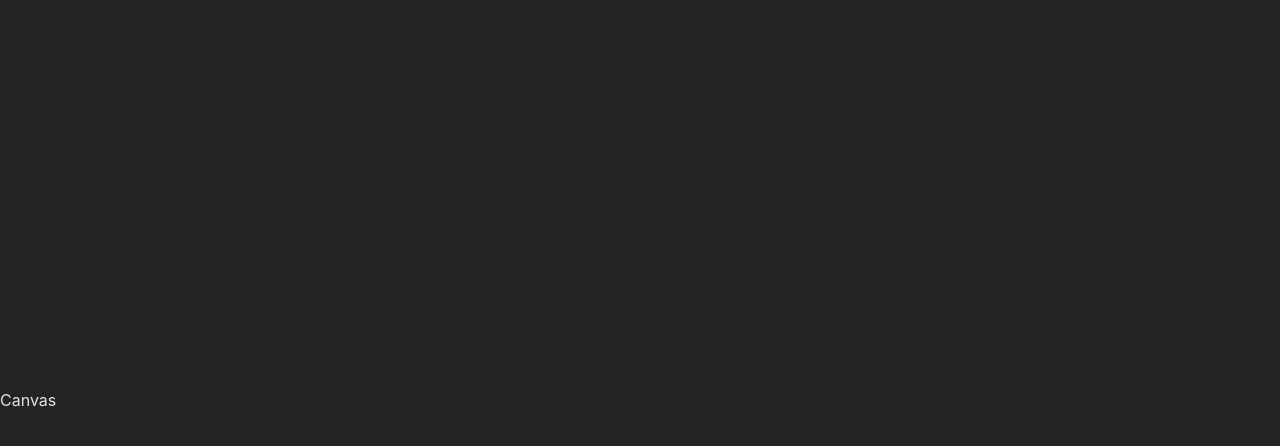
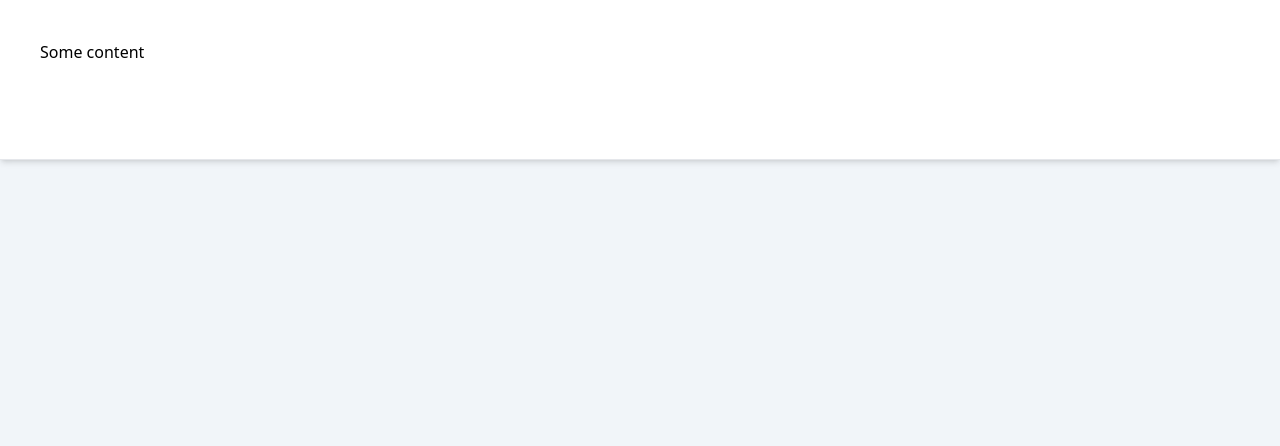
Before and after one commit to VaskoTsv/draw_app, a React (Vite) app: page / in a window 1280 px wide. Shown: the top 446 px of the page. Built offline with nearby package versions, Linux system fonts and the light colour scheme.

Commit message:
Add tailwind to project

```diff
--- a/package.json
+++ b/package.json
@@ -3,8 +3,9 @@
 	"private": true,
 	"version": "0.0.0",
 	"scripts": {
-    "dev": "vite",
+		"dev": "npm run build:css && vite",
 		"build": "tsc && vite build",
+		"build:css": "postcss src/index.css -o dist/index.css",
 		"preview": "vite preview"
 	},
 	"dependencies": {
@@ -16,6 +17,9 @@
 		"@types/react": "^18.0.27",
 		"@types/react-dom": "^18.0.10",
 		"@vitejs/plugin-react": "^3.1.0",
+		"autoprefixer": "^10.4.13",
+		"postcss-cli": "^10.1.0",
+		"tailwindcss": "^3.2.4",
 		"typescript": "^4.9.3",
 		"vite": "^4.1.1"
 	}
--- /dev/null
+++ b/postcss.config.js
@@ -0,0 +1,4 @@
+const tailwindcss = require("tailwindcss");
+module.exports = {
+	plugins: [tailwindcss("./tailwind.config.js"), require("autoprefixer")],
+};
--- a/src/components/ui/ActionPanel.tsx
+++ b/src/components/ui/ActionPanel.tsx
@@ -1,7 +1,7 @@
 interface ActionPanelProps {}
 
 const ActionPanel: React.FC<ActionPanelProps> = () => {
-	return <div>ActionPanel</div>;
+	return <header className="h-40 p-10 bg-white decoration-orange-400 shadow-md border-b">Some content</header>;
 };
 
 export default ActionPanel;
--- a/src/components/ui/Canvas.tsx
+++ b/src/components/ui/Canvas.tsx
@@ -1,7 +1,7 @@
 interface CanvasProps {}
 
 const Canvas: React.FC<CanvasProps> = () => {
-	return <div>Canvas</div>;
+	return <canvas>Canvas</canvas>;
 };
 
 export default Canvas;
--- a/src/components/ui/PageTemplate.tsx
+++ b/src/components/ui/PageTemplate.tsx
@@ -1,7 +1,13 @@
+import ActionPanel from "~/components/ui/ActionPanel";
+
 interface PageTemplateProps {}
 
 const PageTemplate: React.FC<PageTemplateProps> = () => {
-	return <div>PageTemplate</div>;
+	return (
+		<div className="h-screen flex flex-col bg-slate-100">
+			<ActionPanel />
+		</div>
+	);
 };
 
 export default PageTemplate;
--- a/src/index.css
+++ b/src/index.css
@@ -1,32 +1,3 @@
-:root {
-  font-family: Inter, system-ui, Avenir, Helvetica, Arial, sans-serif;
-  line-height: 1.5;
-  font-weight: 400;
-
-  color-scheme: light dark;
-  color: rgba(255, 255, 255, 0.87);
-  background-color: #242424;
-
-  font-synthesis: none;
-  text-rendering: optimizeLegibility;
-  -webkit-font-smoothing: antialiased;
-  -moz-osx-font-smoothing: grayscale;
-  -webkit-text-size-adjust: 100%;
-}
-
-a {
-  font-weight: 500;
-  color: #646cff;
-  text-decoration: inherit;
-}
-a:hover {
-  color: #535bf2;
-}
-
-body {
-  margin: 0;
-  display: flex;
-  place-items: center;
-  min-width: 320px;
-  min-height: 100vh;
-}
+@tailwind base;
+@tailwind components;
+@tailwind utilities;
--- a/src/main.tsx
+++ b/src/main.tsx
@@ -2,12 +2,12 @@ import React from "react";
 import ReactDOM from "react-dom/client";
 import "./index.css";
 
-import Canvas from "~/components/ui/Canvas";
+import PageTemplate from "./components/ui/PageTemplate";
 
 function App() {
 	return (
 		<div className="App">
-			<Canvas />
+			<PageTemplate />
 		</div>
 	);
 }
--- /dev/null
+++ b/tailwind.config.js
@@ -0,0 +1,8 @@
+/** @type {import('tailwindcss').Config} */
+module.exports = {
+  content: ['./src/**/*.{js,jsx,ts,tsx}'],
+  theme: {
+    extend: {},
+  },
+  plugins: [],
+}
```
Also changed, not shown: 1 other file (tests, documents, lock files or other folders). Lines whose indentation alone changed are shown as unchanged.
